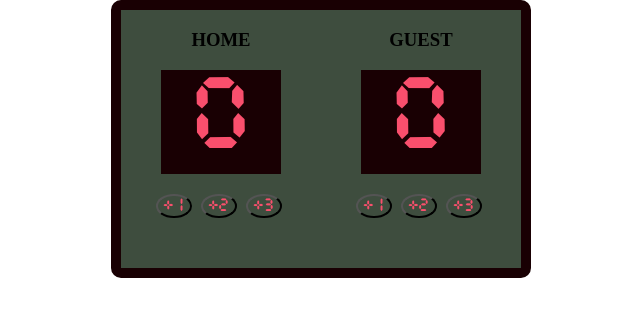
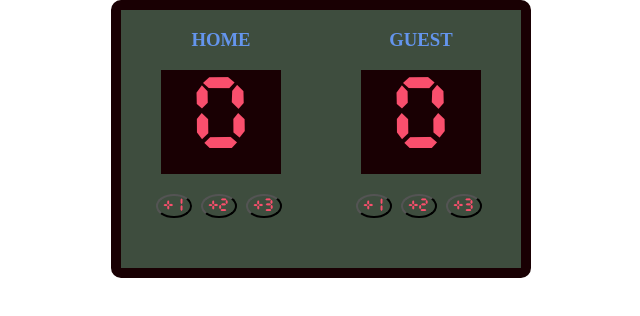
Before and after one commit to sasquatch13/basketball-score, a plain HTML site: page index.html in a window 1280 px wide. Shown: the whole page, without its empty margins (319-959 px from the left). Drawn offline with nearby package versions, Linux system fonts and the light colour scheme.

Commit message:
team name colors changed

```diff
--- a/index.css
+++ b/index.css
@@ -6,7 +6,10 @@
 body {
     margin: 0;
     text-align: center;
+}
 
+h3 {
+    color:cornflowerblue
 }
 
 .container{
```
